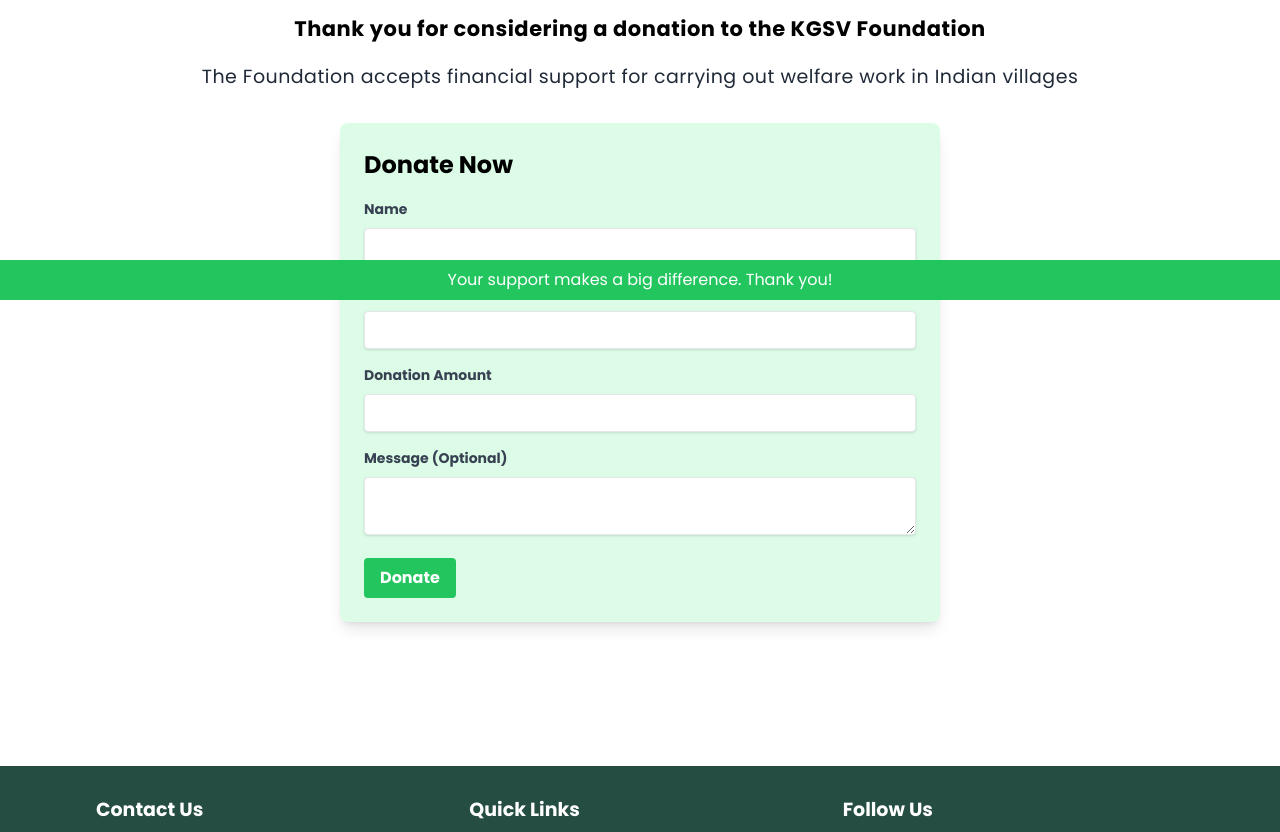
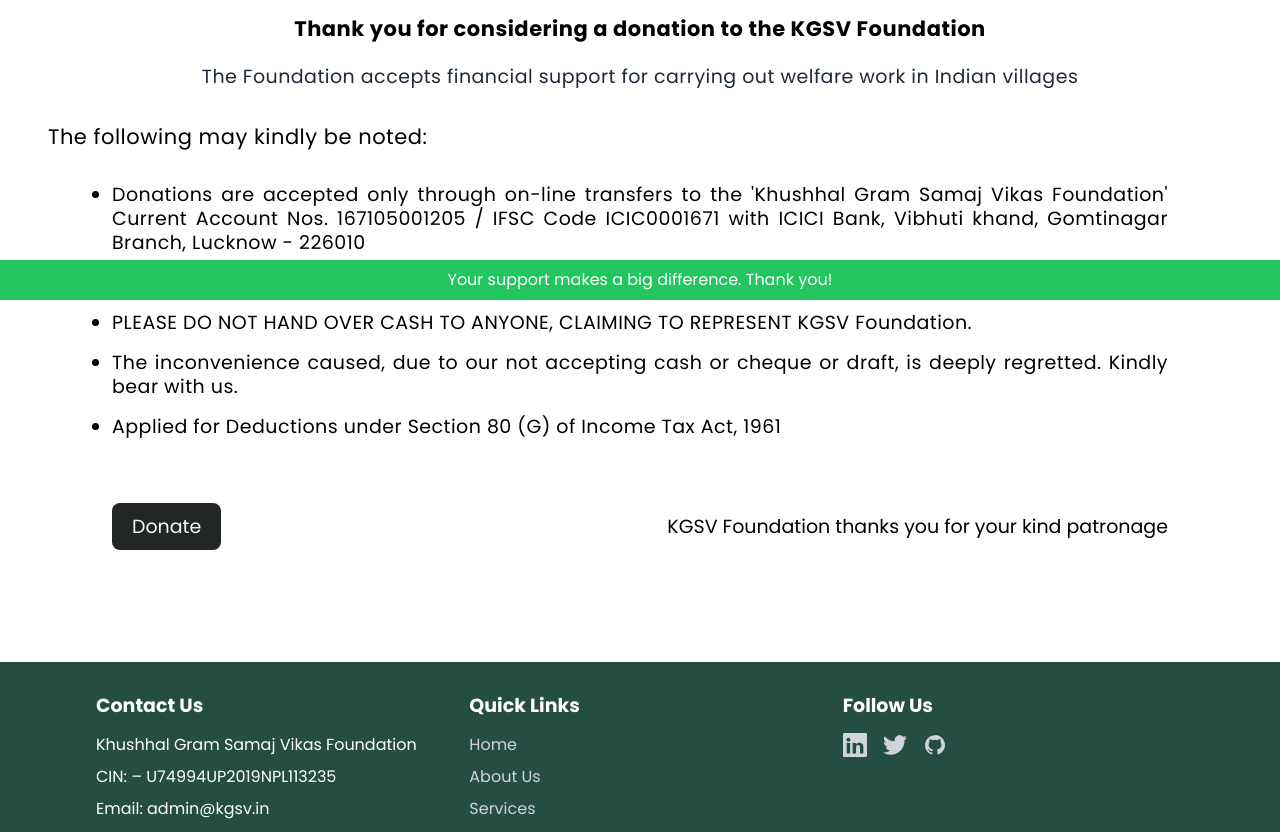
Before and after one commit to iGauravSingh/kgsvngo, a React (Vite) app: page /donate in a window 1280 px wide. Shown: the part 500-1332 px from the top of the page. Built offline with nearby package versions, Linux system fonts and the light colour scheme; a web font is replaced by a local one.

Commit message:
changed donate page

```diff
--- a/src/pages/getinvolved/Donate.tsx
+++ b/src/pages/getinvolved/Donate.tsx
@@ -47,68 +47,19 @@
         </p>
       </div>
 
-      {/* Donation Form */}
-      <div className=" w-full flex justify-center">
-      <div className=" p-6 rounded-lg shadow-lg mb-8 sm:w-[300px] md:w-[500px] lg:w-[600px] bg-green-100">
-        <h2 className="text-2xl font-bold mb-4">Donate Now</h2>
-        <form onSubmit={handleSubmit(onSubmit)}>
-          <div className="mb-4">
-            <label className="block text-gray-700 text-sm font-bold mb-2" htmlFor="name">
-              Name
-            </label>
-            <input
-              id="name"
-              type="text"
-              className="shadow appearance-none border rounded w-full py-2 px-3 text-gray-700 leading-tight focus:outline-none focus:shadow-outline"
-              {...register('name', { required: 'Name is required' })}
-            />
-            {errors.name && <p className="text-red-500 text-xs mt-1">{errors.name.message}</p>}
-          </div>
-          <div className="mb-4">
-            <label className="block text-gray-700 text-sm font-bold mb-2" htmlFor="email">
-              Email
-            </label>
-            <input
-              id="email"
-              type="email"
-              className="shadow appearance-none border rounded w-full py-2 px-3 text-gray-700 leading-tight focus:outline-none focus:shadow-outline"
-              {...register('email', { required: 'Email is required' })}
-            />
-            {errors.email && <p className="text-red-500 text-xs mt-1">{errors.email.message}</p>}
-          </div>
-          <div className="mb-4">
-            <label className="block text-gray-700 text-sm font-bold mb-2" htmlFor="amount">
-              Donation Amount
-            </label>
-            <input
-              id="amount"
-              type="number"
-              className="shadow appearance-none border rounded w-full py-2 px-3 text-gray-700 leading-tight focus:outline-none focus:shadow-outline"
-              {...register('amount', { required: 'Donation amount is required', min: 1 })}
-            />
-            {errors.amount && <p className="text-red-500 text-xs mt-1">{errors.amount.message}</p>}
-          </div>
-          <div className="mb-4">
-            <label className="block text-gray-700 text-sm font-bold mb-2" htmlFor="message">
-              Message (Optional)
-            </label>
-            <textarea
-              id="message"
-              className="shadow appearance-none border rounded w-full py-2 px-3 text-gray-700 leading-tight focus:outline-none focus:shadow-outline"
-              {...register('message')}
-            ></textarea>
-          </div>
-          <div className="flex items-center justify-between">
-            <a href="https://eazypay.icicibank.com/eazypayLink?P1=5DGWtEPDCz2jwYGzLvK88g=="
-              type="submit"
-              target="_blank"
-              className="bg-green-500 hover:bg-green-700 text-white font-bold py-2 px-4 rounded focus:outline-none focus:shadow-outline"
-            >
-              Donate
-            </a>
-          </div>
-        </form>
-      </div>
+      <p className=" text-xl leading-7 tracking-wide ml-8">The following may kindly be noted:</p>
+
+      <ul className=" list-disc text-justify mx-24 mt-8 space-y-4 tracking-wide leading-6 text-lg">
+        <li>Donations are accepted only through on-line transfers to the 'Khushhal Gram Samaj Vikas Foundation' Current Account Nos. 167105001205 / IFSC Code ICIC0001671 with ICICI Bank, Vibhuti khand, Gomtinagar Branch, Lucknow - 226010</li>
+        <li>We do not accept donations in cash or through cheques/drafts.</li>
+        <li>PLEASE DO NOT HAND OVER CASH TO ANYONE, CLAIMING TO  REPRESENT KGSV Foundation.</li>
+        <li>The inconvenience caused, due to our not accepting cash or cheque or draft, is deeply regretted. Kindly bear with us.</li>
+        <li>Applied for Deductions under Section 80 (G) of Income Tax Act, 1961</li>
+      </ul>
+
+      <div className=" flex mt-16 justify-between items-center mx-24">
+      <button className=" px-5 py-3 bg-ngodark text-slate-50 text-lg rounded-lg hover:bg-greenngo"><a href="https://eazypay.icicibank.com/eazypayLink?P1=5DGWtEPDCz2jwYGzLvK88g==">Donate</a></button>
+      <p className="text-lg">KGSV Foundation thanks you for your kind patronage</p>
       </div>
 
       {/* Notification Section */}
```
